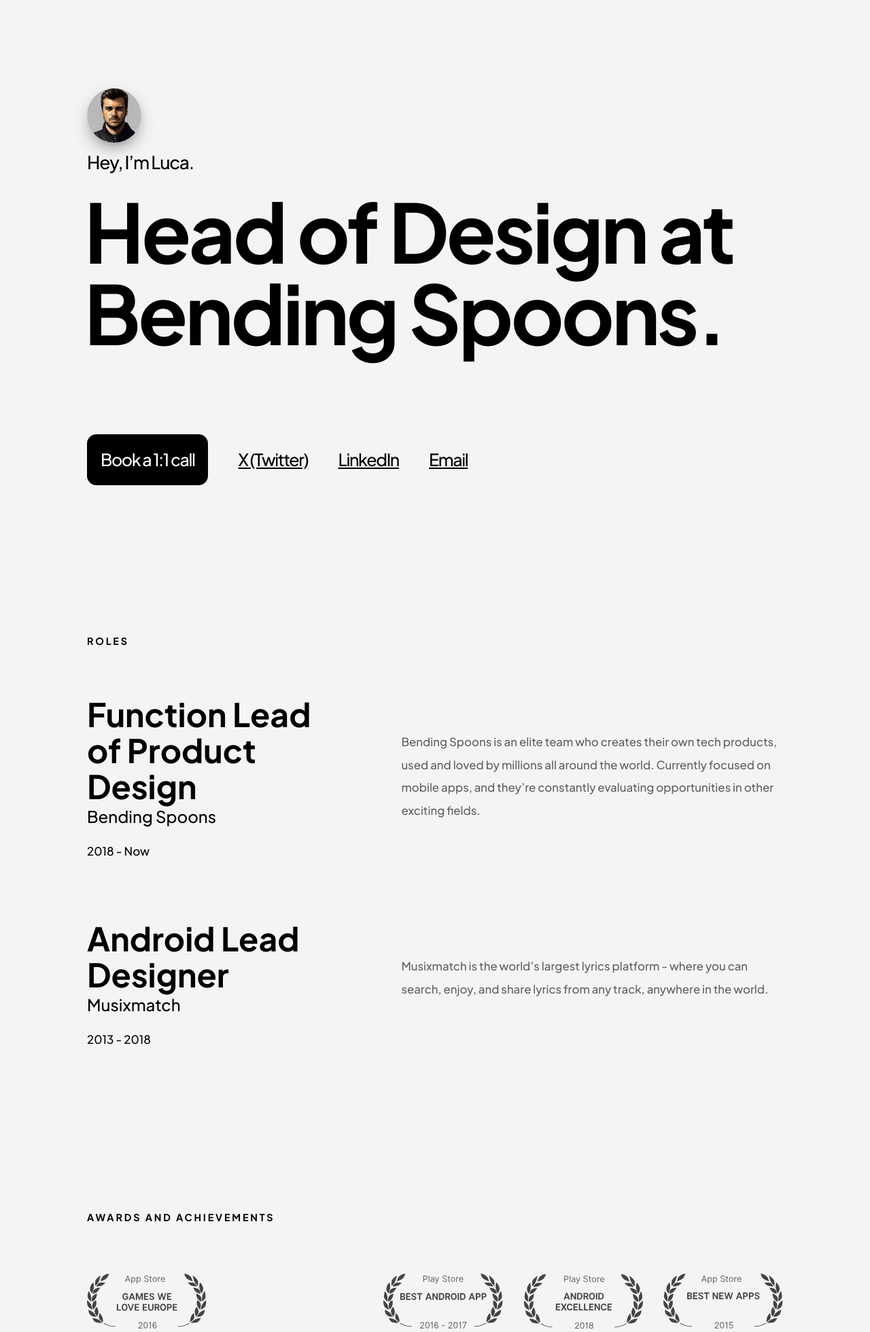
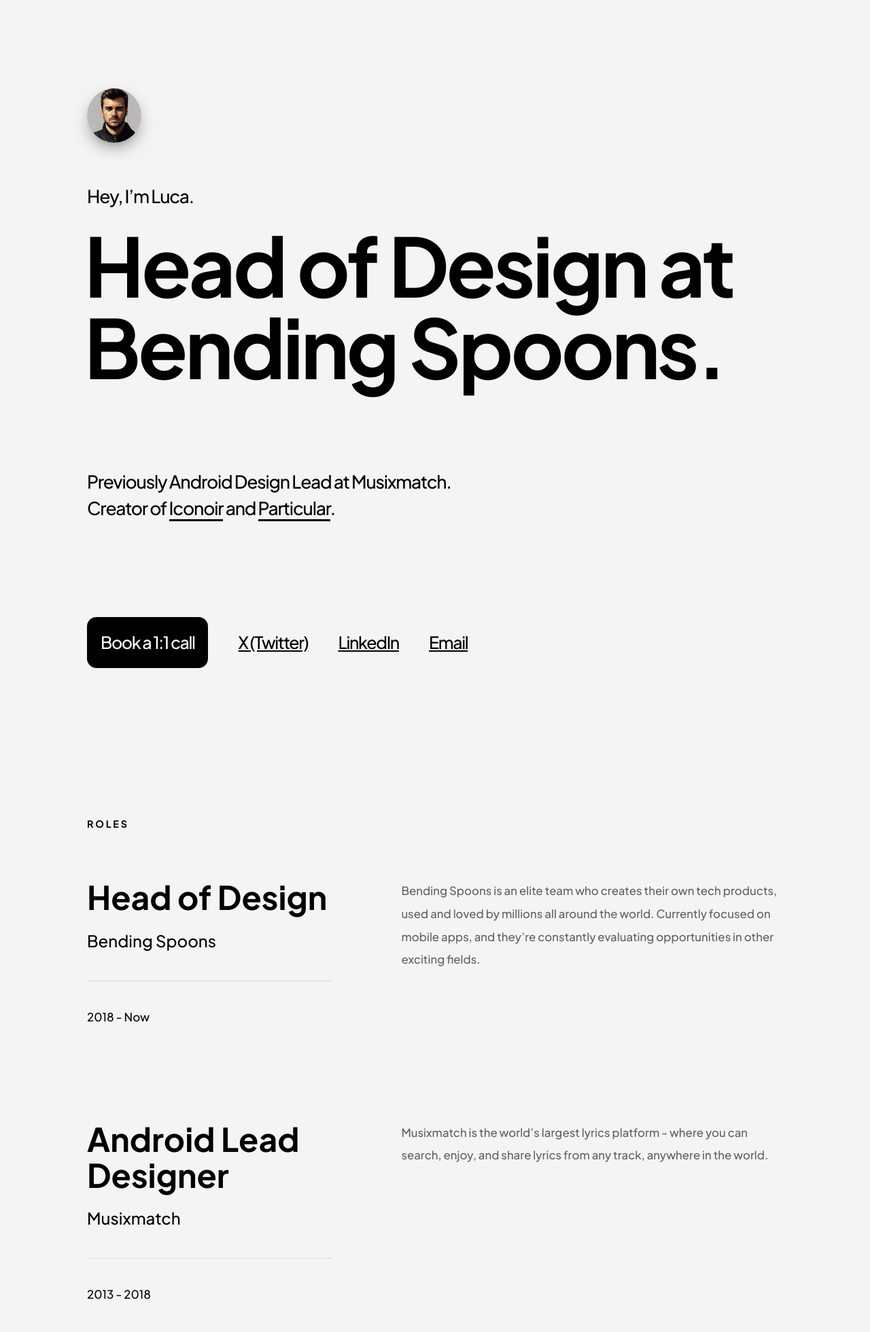
Before and after one commit to lucaburgio/lucaburgio.com, a PHP site: page / in a window 1280 px wide. Shown: the top 1960 px of the page at 68% size. Run offline with PHP 8.4, Linux system fonts and the light colour scheme.

Commit message:
fix: additional fixes

```diff
--- a/css/default.css
+++ b/css/default.css
@@ -34,14 +34,14 @@ span{
   margin-left: -4px;
   margin-top: 20px;
 }
-.text-100 a{
+.text-100 a, .text-500 a{
   color:black;
   text-decoration: none;
-  border-bottom: 4px solid #000;
+  border-bottom: 3px solid #000;
   box-shadow: inset 0 0px 0 #000;
   transition-duration: 150ms;
 }
-.text-100 a:hover{
+.text-100 a:hover, .text-500 a:hover{
   color:#fff;
 	background-size: 400% 400%;
   box-shadow: inset 0 100px 0 #000;
@@ -121,6 +121,12 @@ margin-right: auto;
 }
 .contacts:hover{
   transform: scale(1.1);
+}
+.divider{
+  height: 1px;
+  width: 100%;
+  background-color: #D9D9D9;
+  margin: 40px 0;
 }
 form button{
   font-family: 'Satoshi-Medium';
--- a/index.html
+++ b/index.html
@@ -47,12 +47,14 @@
 			  ga('send', 'pageview');
 			</script>
 			<div class='avatar tooltip' onclick='Speak()'><span class="tooltiptext" id="saying">Hey! Click me.</span></div>
-			<div class='text-500'>Hey, I’m Luca.</div>
+			<div class='text-500 mt50'>Hey, I’m Luca.</div>
 			<div class='text-100'>
 				Head of Design at Bending Spoons.<br>
 				<!--Previously Android Design Lead at Musixmatch.<br>
 				Creator of <a href="https://iconoir.com">Iconoir</a> and <a href="https://lucaburgio.com/insight/the-making-of-particular">Particular</a>.-->
 				</div>
+			<div class='text-500 mt50 mb140'>Previously Android Design Lead at Musixmatch.<br>
+				Creator of <a href="https://iconoir.com">Iconoir</a> and <a href="https://lucaburgio.com/insight/the-making-of-particular">Particular</a>.</div>
 			<div class="contacts-cont">
 				<a class="contacts button" href="/book">Book a 1:1 call</a>
 				<a class="contacts" href="http://twitter.com/burgioluca">X (Twitter)</a>
@@ -65,23 +67,25 @@
 			<div class='main-con'>
 
 					<div class='sub-head'>ROLES</div>
-					<div class='role mb90'>
+					<div class='role mb140'>
 						<div class='role-title'>
 
-							<div class='text-300'>Function Lead of Product Design</div>
+							<div class='text-300 mb20'>Head of Design</div>
 							<div class='text-700'>Bending Spoons</div>
+							<div class="divider"></div>
 							<div class='subline mt20' style='font-size:17px'>2018 - Now</div>
 						</div>
-						<div class='role-descr text-800  mt50'>Bending Spoons is an elite team who creates their own tech products, used and loved by millions all around the world. Currently focused on mobile apps, and they’re constantly evaluating opportunities in other exciting fields.</div>
+						<div class='role-descr text-800'>Bending Spoons is an elite team who creates their own tech products, used and loved by millions all around the world. Currently focused on mobile apps, and they’re constantly evaluating opportunities in other exciting fields.</div>
 					</div>
 					<div class='role mb140'>
 						<div class='role-title'>
 
-							<div class='text-300'>Android Lead Designer</div>
+							<div class='text-300 mb20'>Android Lead Designer</div>
 							<div class='text-700'>Musixmatch</div>
+							<div class="divider"></div>
 							<div class='subline mt20' style='font-size:17px'>2013 - 2018</div>
 						</div>
-						<div class='role-descr text-800  mt50'>Musixmatch is the world’s largest lyrics platform - where you can search, enjoy, and share lyrics from any track, anywhere in the world.</div>
+						<div class='role-descr text-800'>Musixmatch is the world’s largest lyrics platform - where you can search, enjoy, and share lyrics from any track, anywhere in the world.</div>
 					</div>
 			</div>
 		<div class='hl1-section mt0' style='margin-bottom:0px;'>
```
